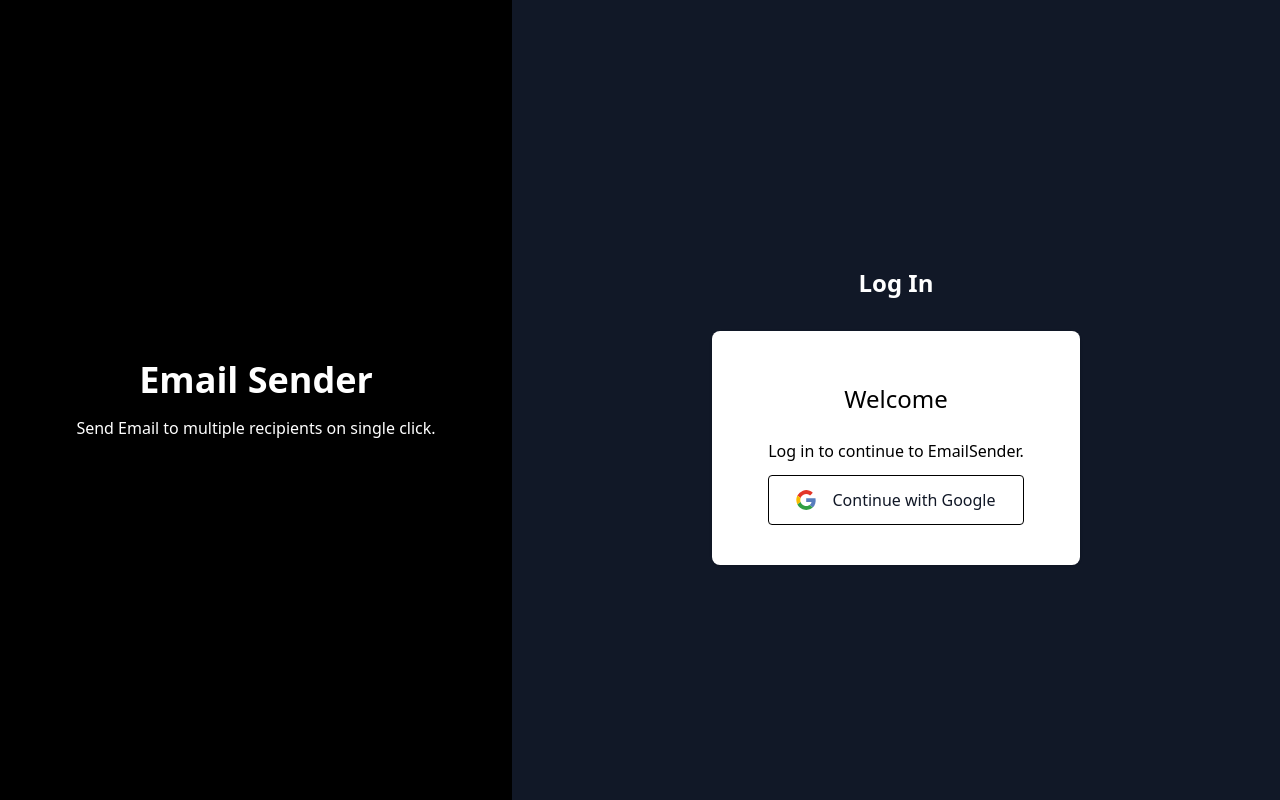
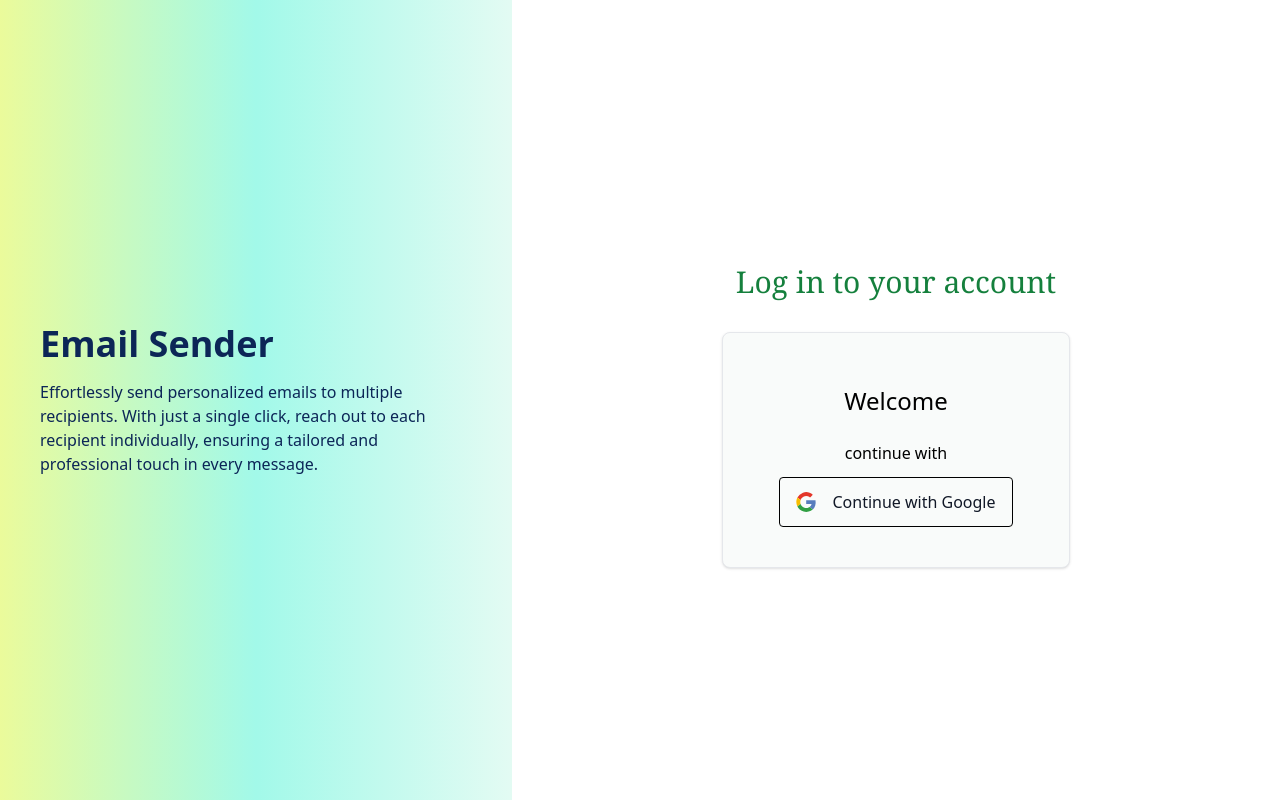
Before and after one commit to vikasu16/email-sender, a React (Vite) app: page / in a window 1280 px wide. Built offline with nearby package versions, Linux system fonts and the light colour scheme.

Commit message:
added routing logic and updated signin ui

```diff
--- a/package.json
+++ b/package.json
@@ -14,7 +14,8 @@
     "firebase": "^10.9.0",
     "jodit-react": "^4.0.15",
     "react": "^18.2.0",
-    "react-dom": "^18.2.0"
+    "react-dom": "^18.2.0",
+    "react-router-dom": "^6.22.3"
   },
   "devDependencies": {
     "@types/react": "^18.2.66",
--- a/src/App.jsx
+++ b/src/App.jsx
@@ -1,12 +1,23 @@
 import { useState } from 'react'
 import Signin from './components/signin'
+import { BrowserRouter, Route, Routes } from 'react-router-dom'
+import Dashboard from './components/dashboard'
+// import PrivateRoutes from './middleware/PrivateRoute'
 
 function App() {
   const [count, setCount] = useState(0)
 
   return (
     <>
-      <Signin/>
+      <BrowserRouter>
+        <Routes>
+          <Route path="/" element = {<Signin/>} />
+          {/* <Route element={<PrivateRoutes/>}>
+
+          </Route> */}
+            <Route path="/:id" element = {<Dashboard/>} />
+        </Routes>
+      </BrowserRouter>
     </>
   )
 }
--- a/src/components/dashboard.jsx
+++ b/src/components/dashboard.jsx
@@ -2,27 +2,39 @@
 import Sender from "./sender";
 import Nav from "./nav";
 import Templates from "./templates";
-import { useState, useEffect } from "react";
-import axios from "axios";
+import { useState } from "react";
+import { Navigate, useParams } from "react-router-dom";
 
-function Dashboard({props})
+function Dashboard(props)
 {
+    const { id } = useParams()
     const [statis, setStatis] = useState(true);
+    const [tempstate, setTempstate] = useState(true);
 
-    return (
+    const accessToken = localStorage.getItem("_userkey");
+    let auth = { token: false };
+
+    if (accessToken !== null && accessToken !== undefined) {
+        auth.token = true;
+    }
+
+    return auth.token
+    ?  (
         <>
             <Nav/>
             <div className="flex">
                 <div className="w-full md:w-3/5">
                     <Statistics statis = {statis}/>
-                    <Sender statis = {statis} setStatis = {setStatis} />
+                    <Sender statis = {statis} setStatis = {setStatis} tempstate = {tempstate} setTempstate = {setTempstate}/>
                 </div>
                 <div className="w-full md:w-2/5 ">
-                    <Templates/>
+                    <Templates tempstate = {tempstate}/>
                 </div>
             </div>
         </>
-    )
+        )
+    :   <Navigate to="/"/>
+
 }
 
 export default Dashboard;
--- /dev/null
+++ b/src/components/loader.jsx
@@ -0,0 +1,12 @@
+
+import React from 'react';
+
+const Loader = () => {
+  return (
+    <div className="flex justify-center items-center">
+        <div className="w-8 h-8 border-t-4 border-green-500 rounded-full animate-spin"></div>
+    </div>
+  );
+};
+
+export default Loader;
--- a/src/components/sender.jsx
+++ b/src/components/sender.jsx
@@ -5,7 +5,7 @@
 
 const sender = (props) => {
     const [check, setCheck] = useState(false);
-    const {content, setRecipients, setSubject, setContent, saveData} = useSender(props.statis, props.setStatis);
+    const {content, subject, recipients, setRecipients, setSubject, setContent, saveData} = useSender(props.statis, props.setStatis, props.tempstate, props.setTempstate);
 
     useEffect(() => {
         const link = document.querySelector('a.jodit-status-bar-link');
@@ -49,7 +49,7 @@
                     :
                     <div>
                         <div className='text-base pb-1'>Recipients</div>
-                        <input onChange={(e) => setRecipients(e.target.value)} className='w-full h-9 border border-gray-500 rounded text-sm focus:outline-none focus:ring-2 focus:ring-green-300 focus:border-transparent' placeholder='Recipients'></input>
+                        <input value={recipients} onChange={(e) => setRecipients(e.target.value)} className='w-full h-9 border border-gray-500 rounded text-sm focus:outline-none focus:ring-2 focus:ring-green-300 focus:border-transparent' placeholder='Recipients'></input>
                         <p className='text-sm'>*Enter recipients email seprated with ;</p>
                     </div>
                     }
@@ -58,7 +58,7 @@
                 <div style={ {backgroundColor: '#F9FBFA'}} className='p-10'>
                     <div>
                         <div className='text-base pb-1' >Subject</div>
-                        <input onChange={(e) => setSubject(e.target.value)} className='w-full h-9 border border-gray-500 rounded text-sm focus:outline-none focus:ring-2 focus:ring-green-300 focus:border-transparent' placeholder='Subject'></input>
+                        <input value={subject} onChange={(e) => setSubject(e.target.value)} className='w-full h-9 border border-gray-500 rounded text-sm focus:outline-none focus:ring-2 focus:ring-green-300 focus:border-transparent' placeholder='Subject'></input>
                     </div>
                     <br/>
                     <div>
--- a/src/components/signin.jsx
+++ b/src/components/signin.jsx
@@ -1,11 +1,15 @@
 import { signInWithPopup, GoogleAuthProvider } from "firebase/auth";
 import { auth } from '../middleware/Auth';
 import GoogleIcon from "../assets/google.svg";
+import { useNavigate } from "react-router-dom";
+import axios from "axios";
 
 const provider = new GoogleAuthProvider();
 provider.addScope("https://mail.google.com/");
 
 const signin = () => {
+    const navigator = useNavigate();
+    localStorage.removeItem("_userkey");
 
     const authenicate = () => {
         signInWithPopup(auth, provider)
@@ -15,32 +19,50 @@
           const token = credential.accessToken;
 
           const user = result.user;
-          console.log(token);
-          console.log(user);
+          localStorage.setItem('_userkey', token);
+          verifyUser(user.email, user.displayName)
         }).catch((error) => {
           const errorCode = error.code;
           const errorMessage = error.message;
 
           const email = error.customData.email;
           const credential = GoogleAuthProvider.credentialFromError(error);
-          console.log(error);
         });
      }
 
+    const verifyUser = (oAuthEmail, oAuthName) => {
+        axios.post('http://127.0.0.1:8787/api/v1/auth/config', {
+            email: oAuthEmail,
+            name: oAuthName
+        }).then(res => {
+            if(res.data.userid)
+            {
+                navigator('/'+res.data.userid);
+            }
+            else{
+                navigator('/');
+            }
+        })
+        .catch(error => {
+            alert("error while sigin in")
+        })
+    }
     return <>
         <div className="flex bg-black h-screen">
-            <div className="w-full md:w-2/5 bg-black flex flex-col justify-center items-center h-screen max-sm:hidden max-md:hidden">
-                <h1 className="text-4xl font-bold mb-4 text-white">Email Sender</h1>
-                <p className="text-white">Send Email to multiple recipients on single click.</p>
+            <div className="w-full md:w-2/5 p-10 bg-gradient-to-r from-[#ebfb9b] via-[#a2f9e9] to-[#e3fbf3] ... flex flex-col justify-center h-screen max-sm:hidden max-md:hidden">
+                <h1 className="text-4xl font-bold mb-4 text-[#0C2657]">Email Sender</h1>
+                <p className="text-[#0C2657] font-euclid">Effortlessly send personalized emails to multiple recipients.
+                With just a single click, reach out to each recipient individually,
+                ensuring a tailored and professional touch in every message.</p>
             </div>
-            <div className="w-full h-screen md:w-3/5 bg-gray-900 flex flex-col justify-center items-center">
+            <div className="w-full h-screen md:w-3/5 bg-white flex flex-col justify-center items-center">
                 <div>
-                    <h2 className="text-white font-bold text-2xl p-8">Log In</h2>
+                    <h2 className="text-green-700 font-serif text-3xl p-8">Log in to your account</h2>
                 </div>
-                <div className="bg-white py-10 px-9 shadow sm:rounded-lg sm:px-14 text-center">
+                <div style={ {backgroundColor: '#F9FBFA'}} className="py-10 px-9 border shadow sm:rounded-lg sm:px-14 text-center hover:shadow-md" >
                     <h5 className="py-3 text-2xl">Welcome</h5>
-                    <h5 className="py-3">Log in to continue to EmailSender.</h5>
-                    <button className="w-full flex justify-center items-center gap-2 py-3 px-4 border border-black rounded font-light text-md text-gray-900 hover:bg-gray-200 focus:outline-none focus:ring-2 " onClick = { () => authenicate() }>
+                    <h5 className="py-3">continue with</h5>
+                    <button className="w-full hover:shadow-md flex justify-center items-center gap-2 py-3 px-4 border border-black rounded font-light text-md text-gray-900 hover:bg-gray-200 focus:outline-none focus:ring-2 " onClick = { () => authenicate() }>
                         <img src={GoogleIcon} className="w-5 h-5 mr-2" />
                         Continue with Google
                     </button>
--- a/src/components/statistics.jsx
+++ b/src/components/statistics.jsx
@@ -1,4 +1,5 @@
 import { useStatistics } from "../hooks/emailStatistics";
+import Loader from "./loader";
 
 function Statistics(props)
 {
@@ -15,13 +16,13 @@
                 <div className="border rounded-2xl p-3 mx-2 hover:shadow-md" style={ {backgroundColor: '#F9FBFA'}}>
                     <div className="text-sm pb-3">Total number of mail sent today</div>
                     <div style={{color : '#00684A'}} className="text-5xl flex justify-end">
-                        {loading ? <div>Loading...</div> :  mailDetails.totalMails}
+                        {loading ? <Loader/> :  mailDetails.totalMails}
                     </div>
                 </div>
                 <div className="border rounded-2xl p-3 mx-2 hover:shadow-md" style={ {backgroundColor: '#F9FBFA'}}>
                     <div className="text-sm pb-3">Total template used</div>
                     <div style={{color : '#00684A'}} className="text-5xl flex justify-end ">
-                        {loading ? <div>Loading...</div> : mailDetails.totalTemplates}
+                        {loading ? <Loader/>: mailDetails.totalTemplates}
                     </div>
                 </div>
             </div>
--- a/src/hooks/emailSender.js
+++ b/src/hooks/emailSender.js
@@ -1,7 +1,7 @@
 import axios from "axios";
 import { useEffect, useState } from "react";
 
-export const useSender = (statistic , setStatistic) => {
+export const useSender = (statistic , setStatistic, tempstate, setTempstate) => {
 
     const [recipients, setRecipients] = useState('');
     const [subject, setSubject] = useState('');
@@ -29,12 +29,12 @@
            })
            if(valid)
            {
-                setStatistic(!statistic)
                 // axios.post('http://127.0.0.1:8787/api/v1/statistic/add', {
                 //     userid : "90b5d03a-2300-478f-8fdf-88972aac6e2d",
                 //     totalrecepits : totalrecepits
                 // }).then(res => {
                 //     console.log("added statistic");
+                //     setStatistic(!statistic)
                 // })
 
                 // axios.post('http://127.0.0.1:8787/api/v1/template/add', {
@@ -43,8 +43,12 @@
                 //     content : "dummy content"
                 // }).then(res =>{
                 //     console.log("added template")
+                //     setTempstate(!tempstate)
                 // })
-
+                setContent('');
+                setSubject('');
+                setRecipients('');
+                alert('email sent');
            }
            else{
                 alert('Email is not valid')
@@ -58,6 +62,8 @@
 
     return {
         content,
+        subject,
+        recipients,
         setRecipients,
         setSubject,
         setContent,
--- a/src/hooks/emailtemplate.js
+++ b/src/hooks/emailtemplate.js
@@ -1,13 +1,13 @@
 import { useEffect, useState } from "react";
 import axios from "axios";
 
-export const useEmailTemplate = () => {
+export const useEmailTemplate = (tempstate) => {
     const [loading, setLoading] = useState(true);
     const [templates, setTemplates] = useState({ template : [] });
 
     useEffect(() => {
         fetchData(new Date())
-    }, []);
+    }, [tempstate]);
 
     const fetchData = (currentdate) => {
         setLoading(true);
```
Also changed, not shown: src/components/templates.jsx (+4 -3 lines), 1 other file (tests, documents, lock files or other folders).
